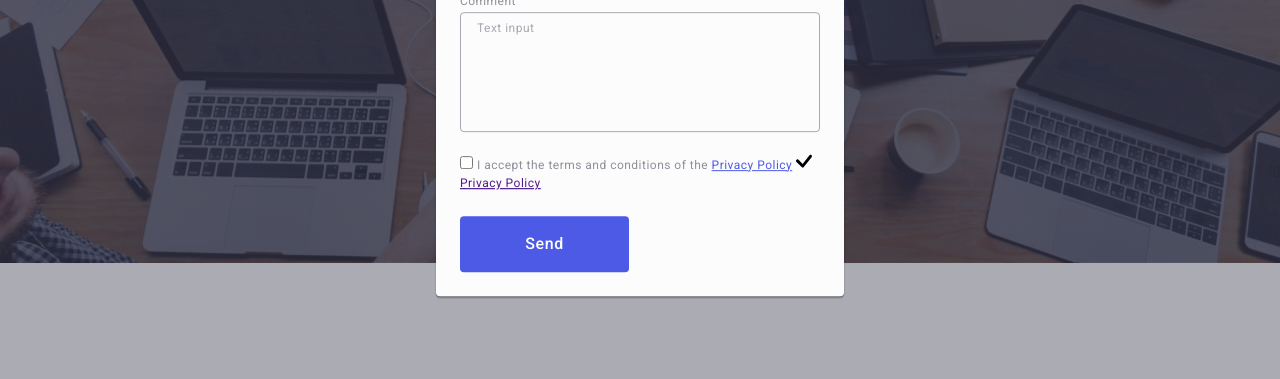
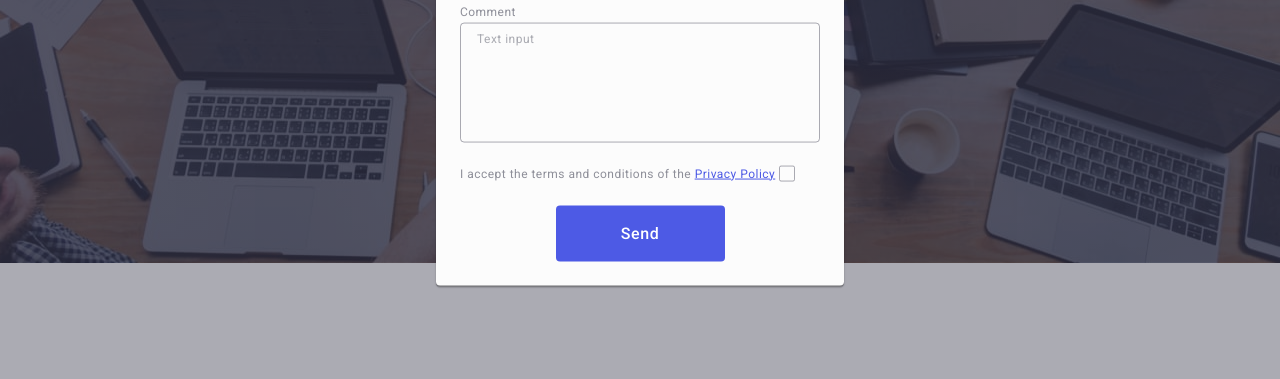
Before and after one commit to AnnaKupriienko/goit-markup-hw-05, a plain HTML site: page index.html in a window 1280 px wide. Shown: the part 410-789 px from the top of the page. Drawn offline with nearby package versions, Linux system fonts and the light colour scheme.

Commit message:
homework

```diff
--- a/css/styles.css
+++ b/css/styles.css
@@ -652,6 +652,7 @@ margin-bottom: 16px;
 }
 .container-check{
     margin-top: 16px;
+    margin-bottom: 24px;
 }
 .text-checkbox{
         font-family: Roboto;
@@ -661,15 +662,12 @@ margin-bottom: 16px;
         color:#8E8F99;
 }
 .link-checkbox{
-    font-family: Roboto;
-    font-size: 12px;
-    line-height: 1.3;
-    letter-spacing: 0.04em;
     color: #4D5AE5;
-    text-decoration: underline;
 }
 .submit-btn{
     display: block;
+    margin-right: auto;
+    margin-left: auto;
     min-width: 169px;
     height: 56px;
     font-family: Roboto,sans-serif;
@@ -684,8 +682,19 @@ margin-bottom: 16px;
     border-radius: 4px;
     border: none;
     transition: background-color 250ms cubic-bezier(0.4, 0, 0.2, 1);
-    margin-top: 24px;
-
     }
-
+.checkmark-decoration{
+    display: inline-flex;
+    align-items: center;
+    justify-content: center;
+    fill: transparent;
+    width: 16px;
+    height: 16px;
+    border: 1px solid rgba(46, 47, 66, 0.4);
+    border-radius: 2px;
+    transition: background-color 250ms cubic-bezier(0.4, 0, 0.2, 1), border 250ms cubic-bezier(0.4, 0, 0.2, 1), fill 250ms cubic-bezier(0.4, 0, 0.2, 1);
+}
+.checkbox:checked .checkmark-decoration{
+    fill:#F4F4FD;
+}
 /* ====== FOOTER STYLES ===== /*/
--- a/index.html
+++ b/index.html
@@ -442,13 +442,13 @@
                             <textarea class="text-commment" name="user-comment" id="user-comment" placeholder="Text input" ></textarea>
         </div>
         <div class="container-check">
-                <input class="checkbox" type="checkbox" name="user-privacy" id="user-privacy" value="true">
-                <label class="text-checkbox" for="user-privacy">I accept the terms and conditions of the <span class="link-checkbox">Privacy Policy</span>
-                <span class="link-checkbox">
-                <svg class="icon-checkmark" width="16" height="16">
+                <input class="checkbox visually-hidden" type="checkbox" name="user-privacy" id="user-privacy" value="true">
+                <label class="text-checkbox" for="user-privacy">I accept the terms and conditions of the
+                    <a class="link-checkbox" href="">Privacy Policy</a>
+                <span class="checkmark-decoration">
+                <svg class="icon-checkmark" width="10" height="8">
                     <use href="./images/icons.svg#icon-checkmark"></use>
                 </svg>
-                <a href="">Privacy Policy</a>
                 </span>
                 </label>
         </div>
```
